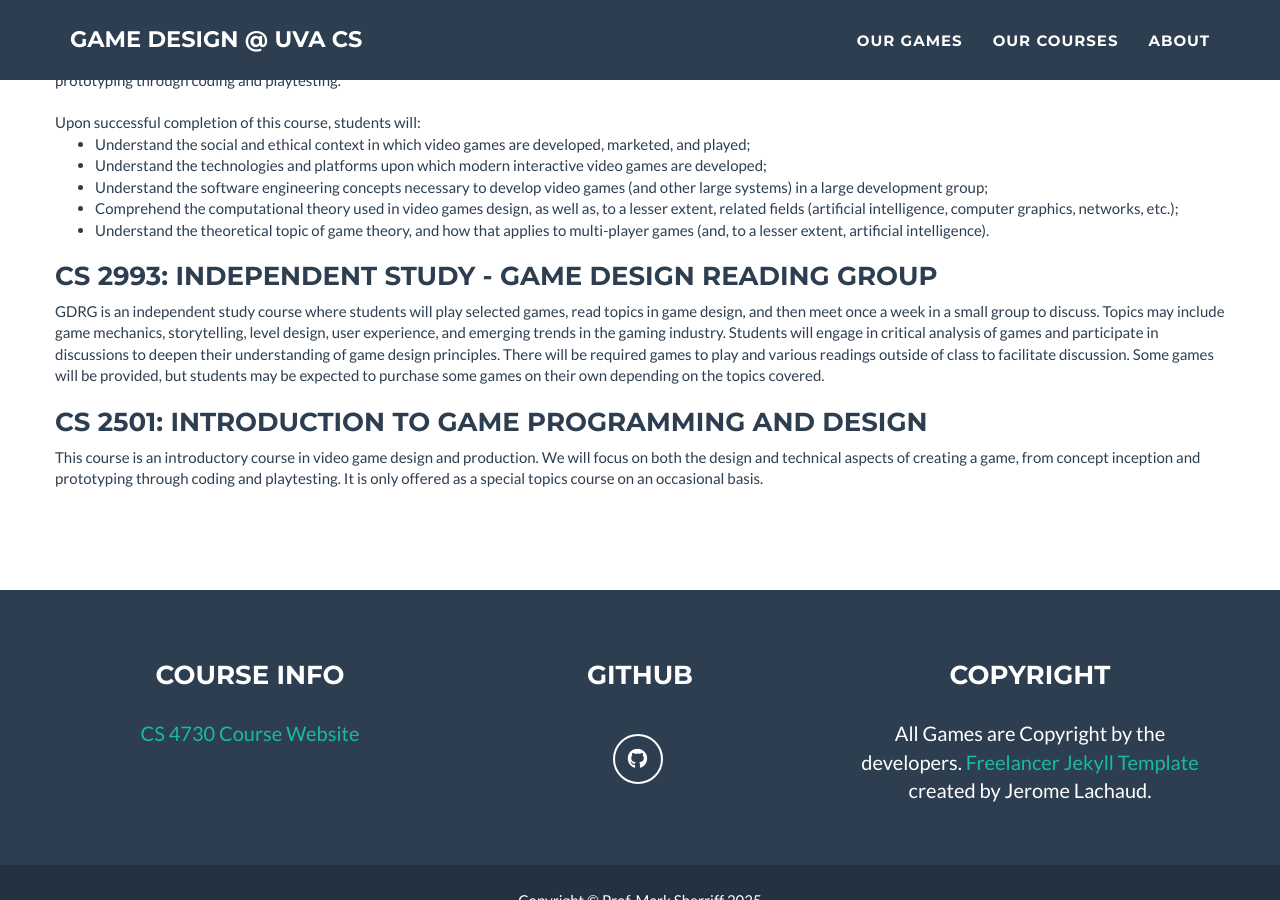
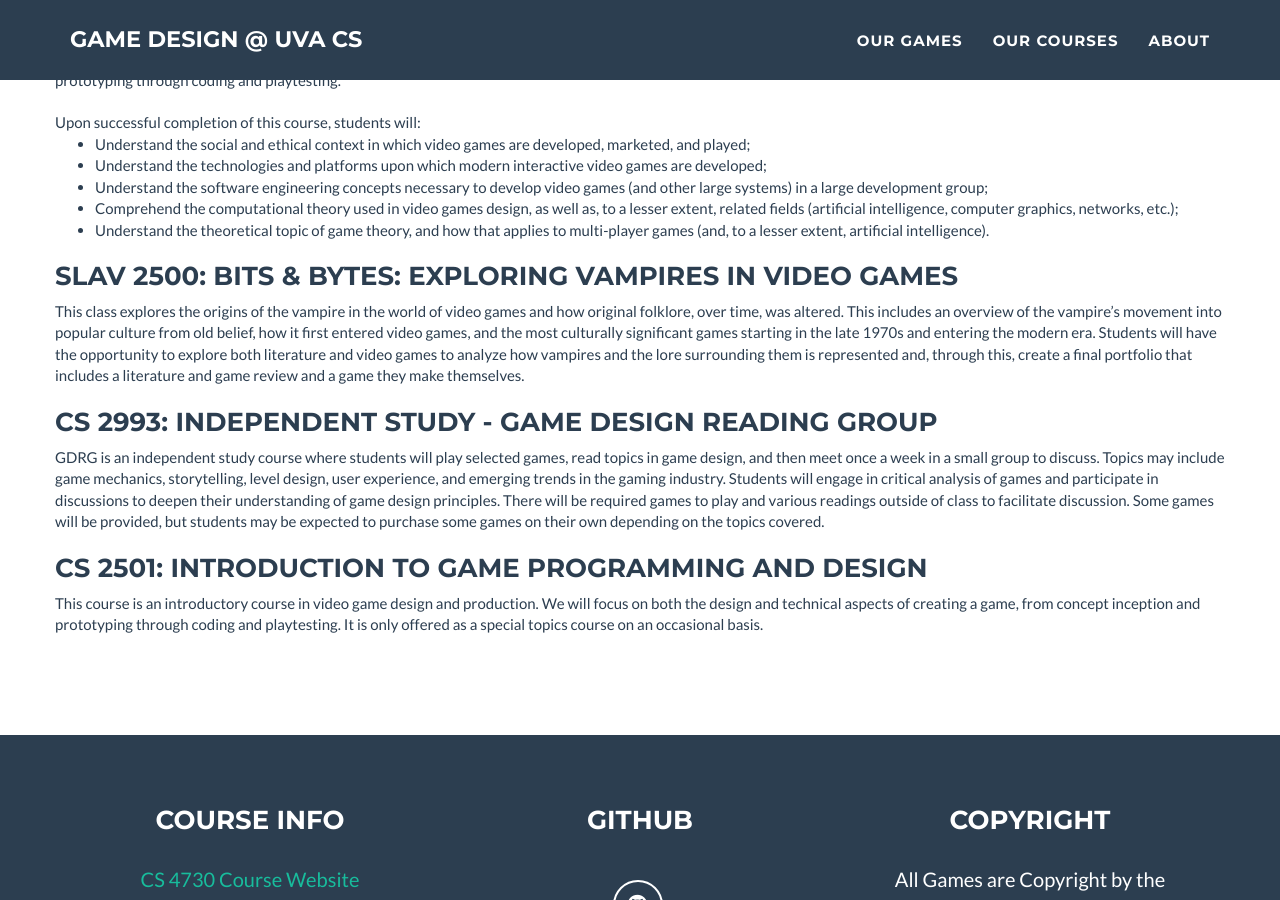
Before and after one commit to marksherriff/cs4730.games, a Jekyll site: the page built from courses.html, in a window 1280 px wide and 900 px high, scrolled down 941 px. Built offline with Jekyll 4.4.1, drawn with Linux system fonts in a browser that asks for light colours.

Commit message:
added slav 2500

```diff
--- a/_includes/courses_content.html
+++ b/_includes/courses_content.html
@@ -25,6 +25,10 @@ Upon successful completion of this course, students will:
 
       </div>
       <div>
+        <h3>SLAV 2500: Bits & Bytes: Exploring Vampires in Video Games</h3>
+        This class explores the origins of the vampire in the world of video games and how original folklore, over time, was altered. This includes an overview of the vampire’s movement into popular culture from old belief, how it first entered video games, and the most culturally significant games starting in the late 1970s and entering the modern era. Students will have the opportunity to explore both literature and video games to analyze how vampires and the lore surrounding them is represented and, through this, create a final portfolio that includes a literature and game review and a game they make themselves.
+      </div>
+      <div>
         <h3>CS 2993: Independent Study - Game Design Reading Group</h3>
         GDRG is an independent study course where students will play selected games, read topics in game design, and then meet once a week in a small group to discuss. Topics may include game mechanics, storytelling, level design, user experience, and emerging trends in the gaming industry. Students will engage in critical analysis of games and participate in discussions to deepen their understanding of game design principles.  There will be required games to play and various readings outside of class to facilitate discussion.  Some games will be provided, but students may be expected to purchase some games on their own depending on the topics covered.
 
```
